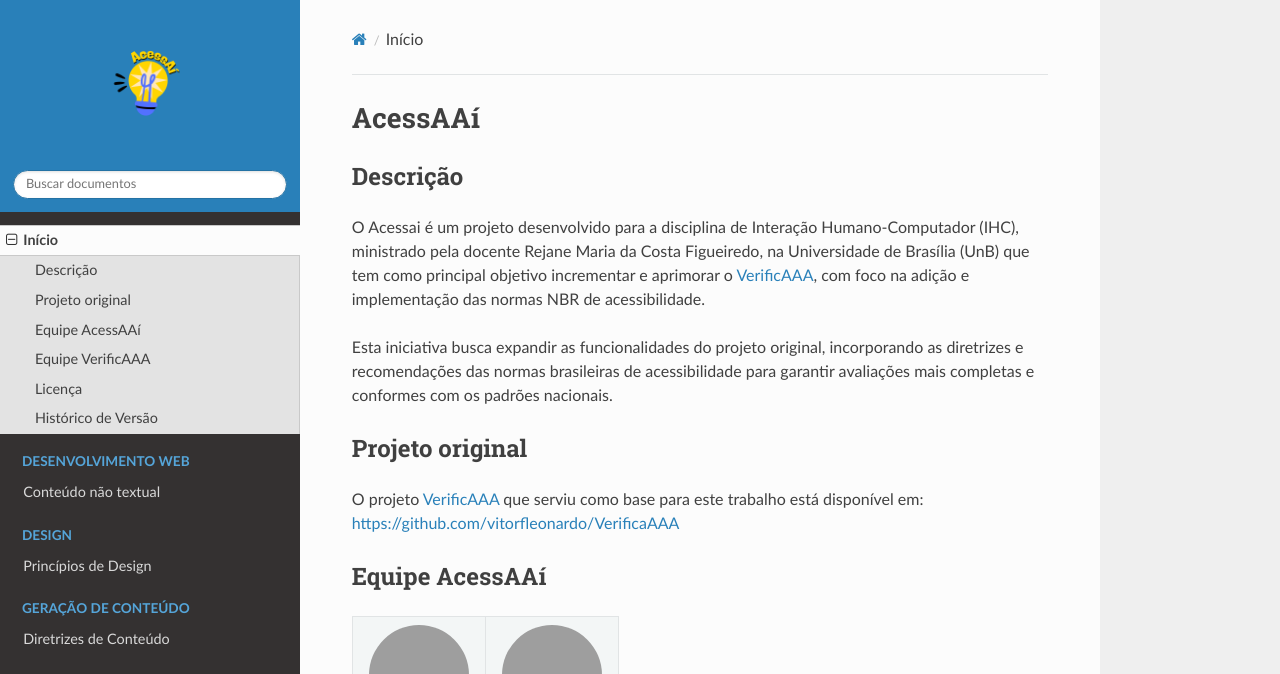
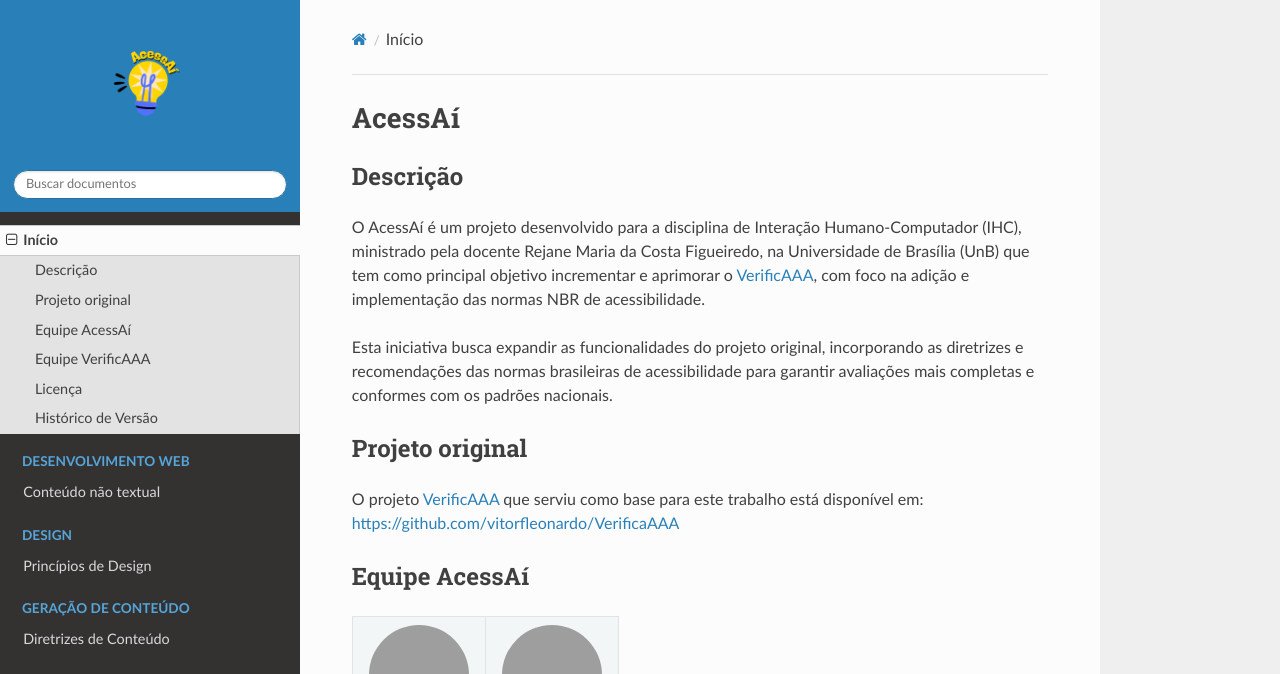
Before and after one commit to UnBIHC2025-1/IHC-2025.1-Grupo02, an MkDocs documentation site: the page built from docs/index.md, in a window 1280 px wide and 1376 px high, cut to the strip 0-674 px from the top of the window. Built offline with MkDocs 1.6.1, drawn with Linux system fonts in a browser that asks for light colours; nearby versions of some CDN libraries; grey boxes are pictures that could not be loaded.

Commit message:
Update index.md

```diff
--- a/docs/index.md
+++ b/docs/index.md
@@ -1,8 +1,8 @@
-# AcessAAí
+# AcessAí
 
 ## Descrição
 
-O Acessai é um projeto desenvolvido para a disciplina de Interação Humano-Computador (IHC), ministrado pela docente Rejane Maria da Costa Figueiredo, na Universidade de Brasília (UnB) que tem como principal objetivo incrementar e aprimorar o [VerificAAA](https://github.com/vitorfleonardo/VerificaAAA), com foco na adição e implementação das normas NBR de acessibilidade.
+O AcessAí é um projeto desenvolvido para a disciplina de Interação Humano-Computador (IHC), ministrado pela docente Rejane Maria da Costa Figueiredo, na Universidade de Brasília (UnB) que tem como principal objetivo incrementar e aprimorar o [VerificAAA](https://github.com/vitorfleonardo/VerificaAAA), com foco na adição e implementação das normas NBR de acessibilidade.
 
 Esta iniciativa busca expandir as funcionalidades do projeto original, incorporando as diretrizes e recomendações das normas brasileiras de acessibilidade para garantir avaliações mais completas e conformes com os padrões nacionais.
 
@@ -10,7 +10,7 @@
 
 O projeto [VerificAAA](https://github.com/vitorfleonardo/VerificaAAA) que serviu como base para este trabalho está disponível em: [https://github.com/vitorfleonardo/VerificaAAA](https://github.com/vitorfleonardo/VerificaAAA)
 
-## Equipe AcessAAí
+## Equipe AcessAí
 
 <table>
   <tr>
```
